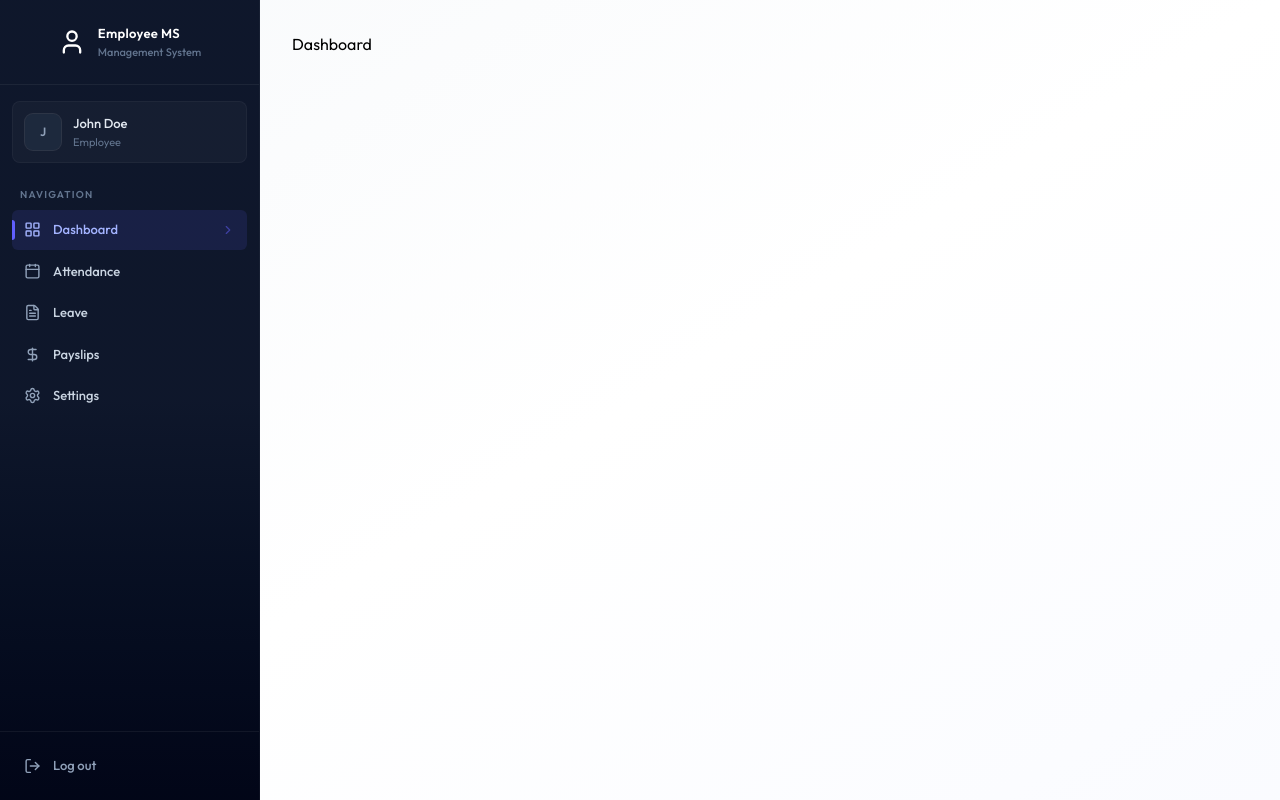
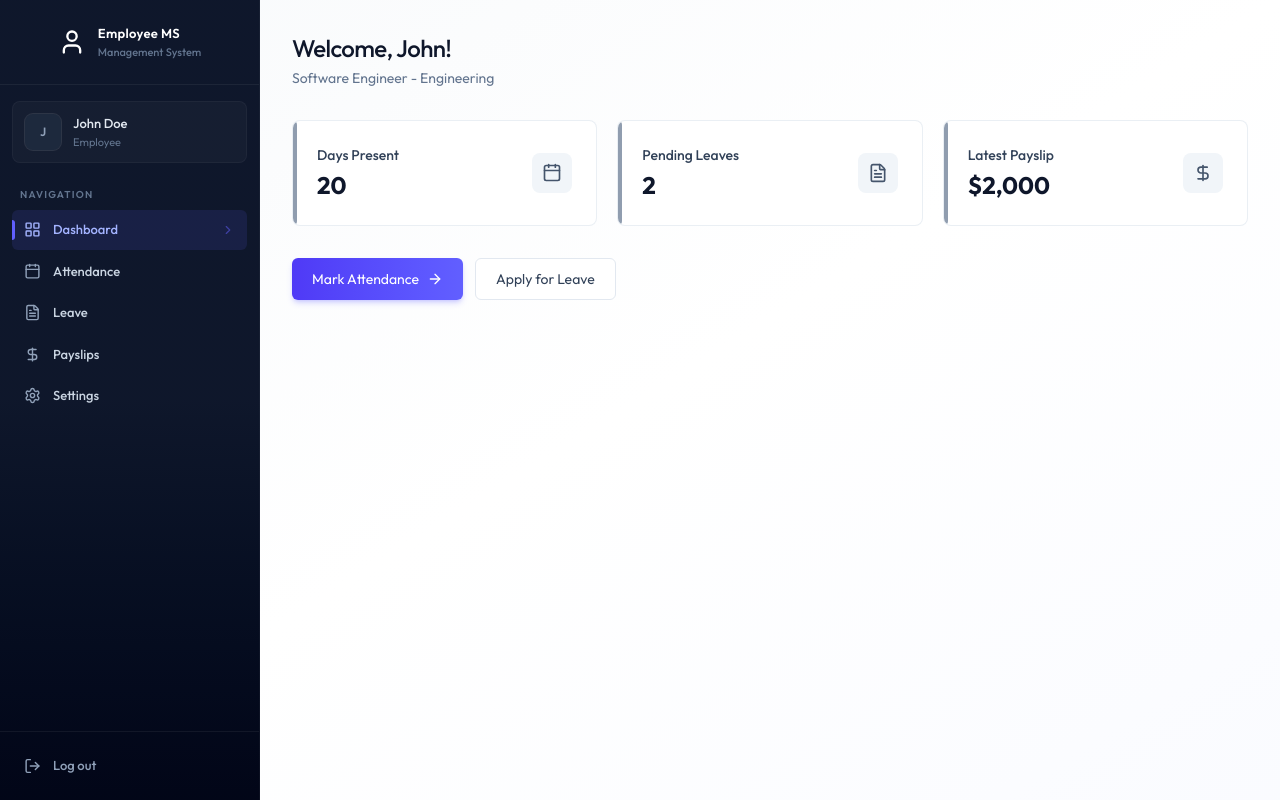
Before and after one commit to rinku-15/EMS, a React (Vite) app in the folder client/: page /dashboard in a window 1280 px wide. Built offline with nearby package versions, Linux system fonts and the light colour scheme.

Commit message:
Dashboard page ui completed

```diff
--- /dev/null
+++ b/client/src/components/AdminDashboard.jsx
@@ -0,0 +1,62 @@
+import { Building2Icon, CalendarIcon, FileTextIcon, UserIcon } from 'lucide-react';
+import React from 'react'
+
+export const AdminDashboard = ({data}) => {
+const stats = [
+    {
+      icon: UserIcon,
+      value: data.totalEmployees,
+      label: 'Total Employees',
+      description: 'Active workforce',
+    },
+    {
+      icon: Building2Icon,
+      value: data.totalDepartments,
+      label: 'Departments',
+      description: 'Organisation units',
+    },
+    {
+      icon: CalendarIcon,
+      value: data.todayAttendance,
+      label: "Today's Attendance",
+      description: 'Checked in today',
+    },
+    {
+      icon: FileTextIcon,
+      value: data.pendingLeaves,
+      label: 'Pending Leaves',
+      description: 'Awaiting Approval',
+    },
+]
+
+  return (
+     <div className="animate-fade-in">
+
+      <div className="page-header">
+        <h1 className="page-title">Dashboard</h1>
+        <p className="page-subtitle">
+          Welcome back, Admin - here's your overview
+        </p>
+      </div>
+
+
+      <div className="grid grid-cols-1 sm:grid-cols-2 lg:grid-cols-4 gap-4 sm:gap-5 mb-8">
+        {stats.map((s) => (
+          <div
+            key={s.label}
+            className="card card-hover p-5 sm:p-6 relative overflow-hidden group flex items-center justify-between">
+
+            <div>
+              <div className='absolute left-0 top-0 bottom-0 w-1 rounded-r-full bg-slate-500/70 group-hover:bg-indigo-500/70' />
+              <p className='text-sm font-medium text-slate-700'>{s.label}</p>
+              <p className='text-2xl font-bold text-slate-900 mt-1'>{s.value}</p>
+            </div>
+           <s.icon className="size-10 p-2.5 rounded-lg bg-slate-100 text-slate-600 group-hover:bg-indigo-50 group-hover:text-indigo-600 transition-colors duration-200" />
+          </div>
+        ))}
+      </div>
+    </div>
+  )
+}
+
+export default AdminDashboard;
--- /dev/null
+++ b/client/src/components/EmployeeDashboard.jsx
@@ -0,0 +1,72 @@
+import React from 'react';
+import { ArrowRightIcon, CalendarIcon, DollarSignIcon, FileTextIcon } from 'lucide-react';
+import { Link } from "react-router-dom";
+
+export const EmployeeDashboard = ({ data }) => {
+  const emp = data.employee;
+
+  const cards = [
+    {
+      icon: CalendarIcon,
+      value: data.currentMonthAttendance ,
+      title: 'Days Present',
+      subtitle: 'This month',
+    },
+    {
+      icon: FileTextIcon,
+      value: data.pendingLeaves,
+      title: 'Pending Leaves',
+      subtitle: 'Awaiting approval',
+    },
+    {
+      icon: DollarSignIcon,
+      value: data.latestPayslip?
+        `$${data.latestPayslip.netSalary?.toLocaleString()}`
+        : 'N/A',
+      title: 'Latest Payslip',
+      subtitle: 'Most recent payout',
+    },
+  ];
+
+  return (
+    <div className="animate-fade-in">
+
+      <div className="page-header">
+        <h1 className="page-title">
+          Welcome, {emp?.firstName}!
+        </h1>
+
+        <p className="page-subtitle">
+          {emp?.position} - {emp?.department || 'No Department'}
+        </p>
+      </div>
+
+
+      <div className="grid grid-cols-1 sm:grid-cols-3 gap-4 sm:gap-5 mb-8">
+        {cards.map((card, index) => (
+          <div
+            key={index}
+            className="card card-hover p-5 sm:p-6 relative overflow-hidden group flex items-center justify-between">
+
+            <div>
+              <div className='absolute left-0 top-0 bottom-0 w-1 rounded-r-full bg-slate-500/70 group-hover:bg-indigo-500/70' />
+              <p className='text-sm font-medium text-slate-700'>{card.title}</p>
+              <p className='text-2xl font-bold text-slate-900 mt-1'>{card.value}</p>
+            </div>
+           <card.icon className="size-10 p-2.5 rounded-lg bg-slate-100 text-slate-600 group-hover:bg-indigo-50 group-hover:text-indigo-600 transition-colors duration-200" />
+          </div>
+        ))}
+      </div>
+      <div className='flex flex-col sm:flex-row gap-3'>
+           <Link to="/attendance" className="btn-primary text-center inline-flex items-center justify-center gap-2">
+           Mark Attendance <ArrowRightIcon className='w-4 h-4' />
+           </Link>
+            <Link to="/leave" className="btn-secondary text-center">
+           Apply for Leave
+           </Link>
+      </div>
+    </div>
+  );
+};
+
+export default EmployeeDashboard;
--- /dev/null
+++ b/client/src/components/Loading.jsx
@@ -0,0 +1,7 @@
+export const Loading = () => {
+  return (
+    <div className='flex justify-center h-screen items-center'>
+        <div className='animate-spin size-8 border-2 border-indigo-600 border-t-transparent rounded-full' />
+    </div>
+  )
+}
--- a/client/src/pages/Dashboard.jsx
+++ b/client/src/pages/Dashboard.jsx
@@ -1,6 +1,32 @@
+import { useEffect, useState } from "react";
+import { dummyEmployeeDashboardData,dummyAdminDashboardData } from "../assets/assets";
+import { Flag } from "lucide-react";
+import { Loading } from "../components/Loading";
+import { EmployeeDashboard } from "../components/EmployeeDashboard";
+import AdminDashboard from "../components/AdminDashboard";
+
 export const Dashboard = () => {
-  return (
-    <div>Dashboard</div>
-  )
+  const [data, setData] = useState(null)
+  const [loading, setLoading] = useState(true)
+
+  useEffect(() => {
+    setData(dummyEmployeeDashboardData)
+    setTimeout(() => {
+      setLoading(false)
+    }, 1000);
+  },[]);
+
+  if(loading) return <Loading />
+  if(!data) return <p className="text-center text-slate-500 py-12">Falied to load dashboard</p>
+
+  if(data.role === "ADMIN"){
+    return <AdminDashboard data={data} />
+
+  }else{
+    return <EmployeeDashboard  data={data}/>
+  }
+
+
+
 }
 export default Dashboard;
```
